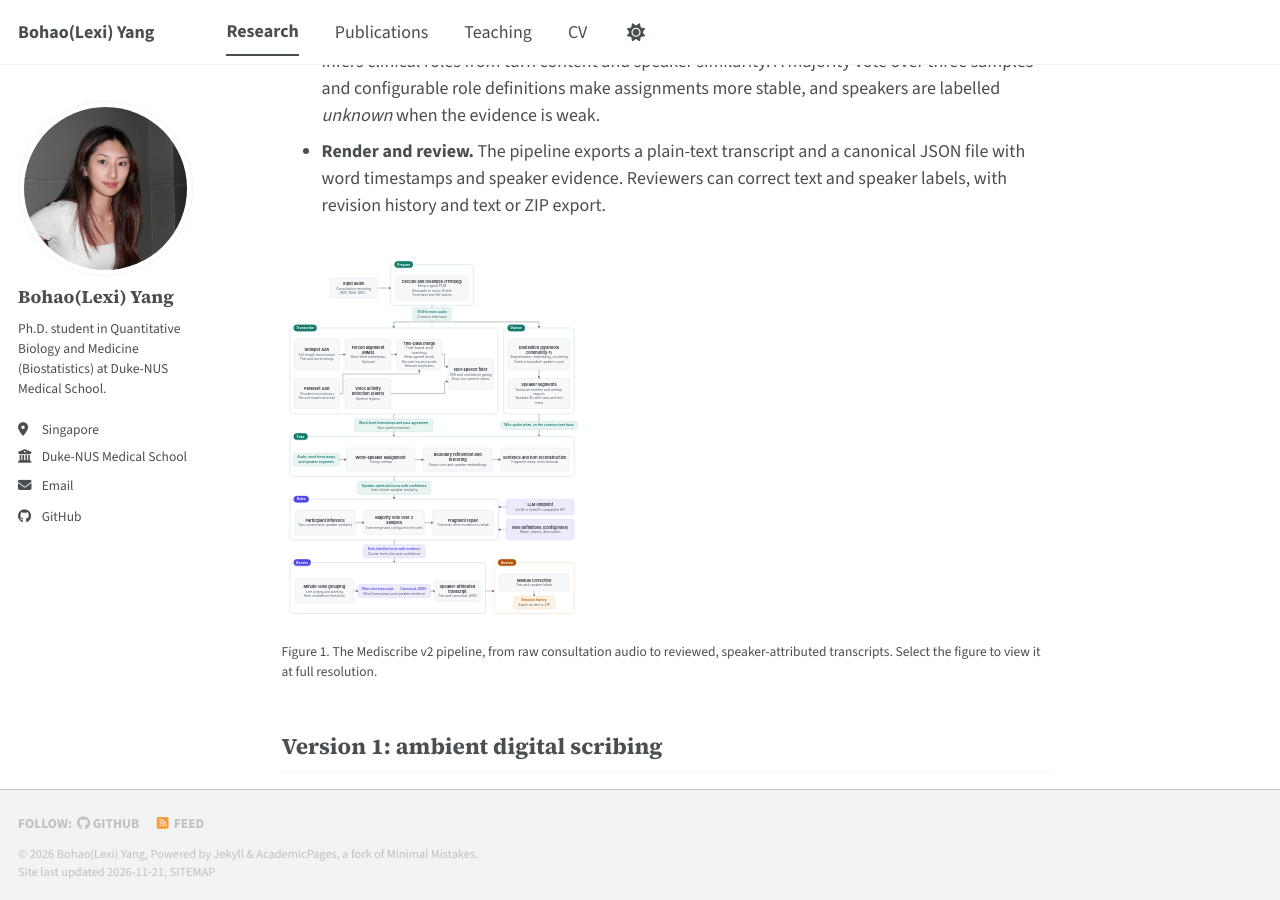
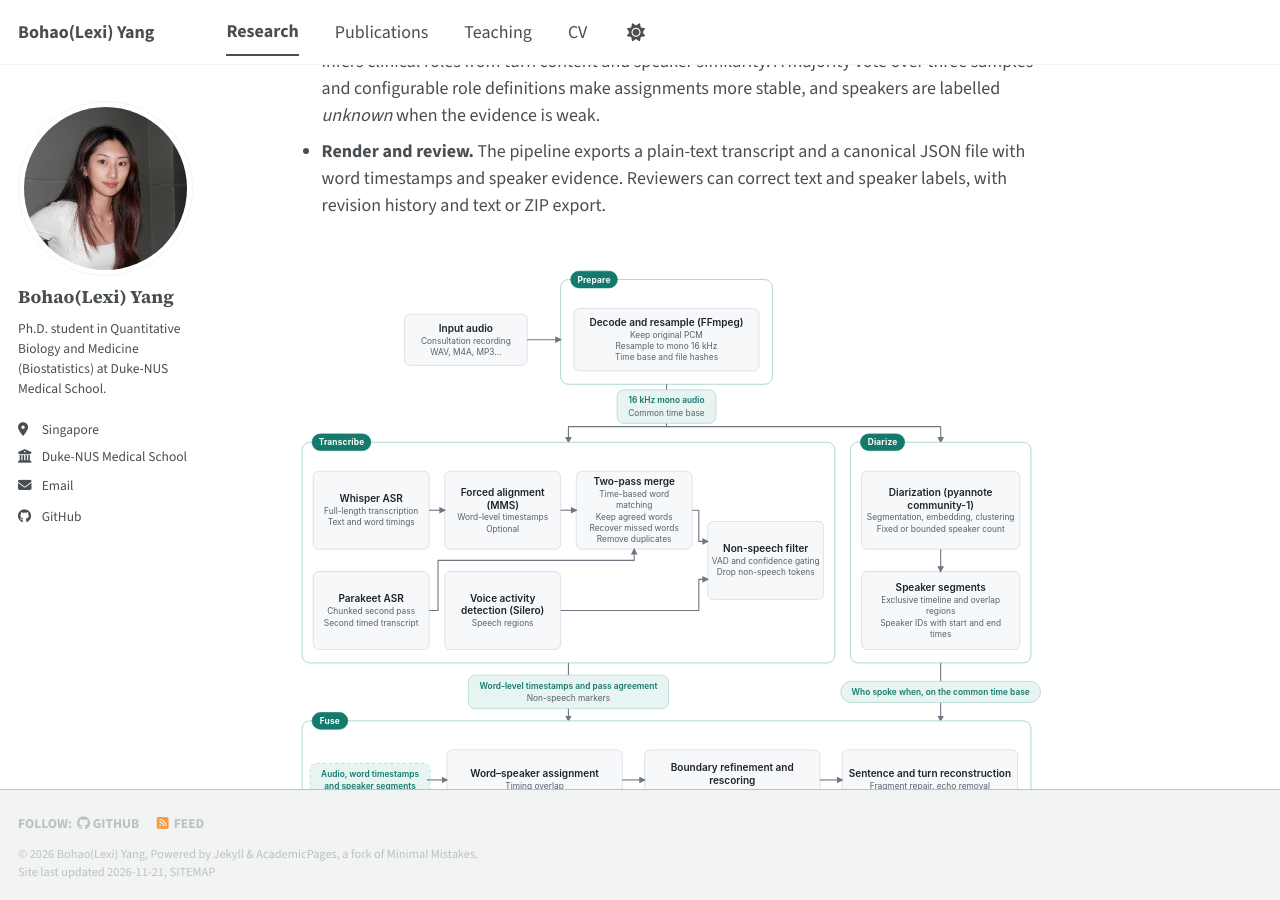
Before and after one commit to bohaoyang1327/bohaoyang1327, a Jekyll site: the page built from _portfolio/2025-01-01-ambient-digital-scribing.md, in a window 1280 px wide and 900 px high, scrolled down 819 px. Built offline with Jekyll 4.4.1, drawn with Linux system fonts in a browser that asks for light colours; a script bundle is joined from its source files by our own code; library files that are not in the unit come from our copies.

Commit message:
make Mediscribe v2 figure fill the content width
Co-Authored-By: Claude Opus 5.5 <noreply@anthropic.com>
Claude-Session: https://claude.ai/code/session_01HRvBuH7qoDjp6HtVzsuj21

```diff
--- a/_portfolio/2025-01-01-ambient-digital-scribing.md
+++ b/_portfolio/2025-01-01-ambient-digital-scribing.md
@@ -23,7 +23,7 @@ The second version, developed with Zhiyi (Bill) Liu, rebuilds the pipeline aroun
 
 <figure>
   <a href="{{ '/images/mediscribe-v2-pipeline.svg' | relative_url }}">
-    <img src="{{ '/images/mediscribe-v2-pipeline.svg' | relative_url }}" alt="Mediscribe version 2 pipeline: prepare audio, two-pass transcription with Whisper and Parakeet plus forced alignment and voice activity detection, pyannote diarization, word-speaker fusion, LLM-based role assignment with majority voting, and rendered transcripts for manual review" loading="lazy">
+    <img src="{{ '/images/mediscribe-v2-pipeline.svg' | relative_url }}" style="width: 100%; height: auto;" alt="Mediscribe version 2 pipeline: prepare audio, two-pass transcription with Whisper and Parakeet plus forced alignment and voice activity detection, pyannote diarization, word-speaker fusion, LLM-based role assignment with majority voting, and rendered transcripts for manual review" loading="lazy">
   </a>
   <figcaption>Figure 1. The Mediscribe v2 pipeline, from raw consultation audio to reviewed, speaker-attributed transcripts. Select the figure to view it at full resolution.</figcaption>
 </figure>
```
Also changed, not shown: images/mediscribe-v2-pipeline.svg.
